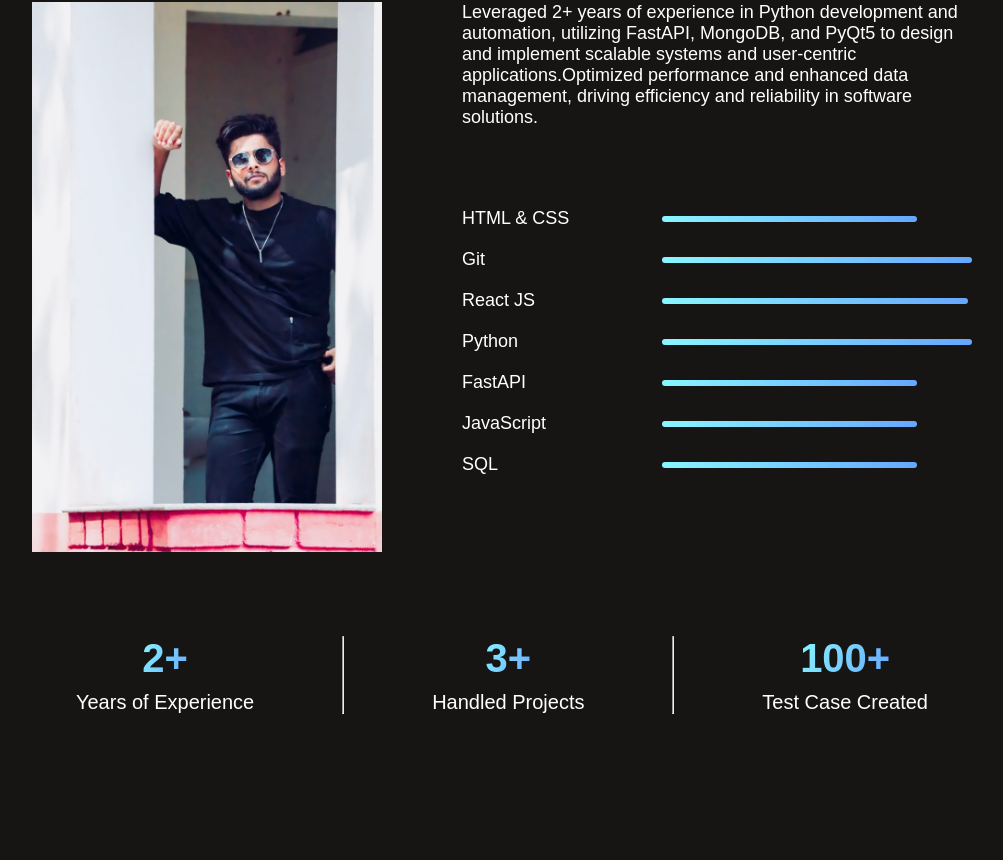
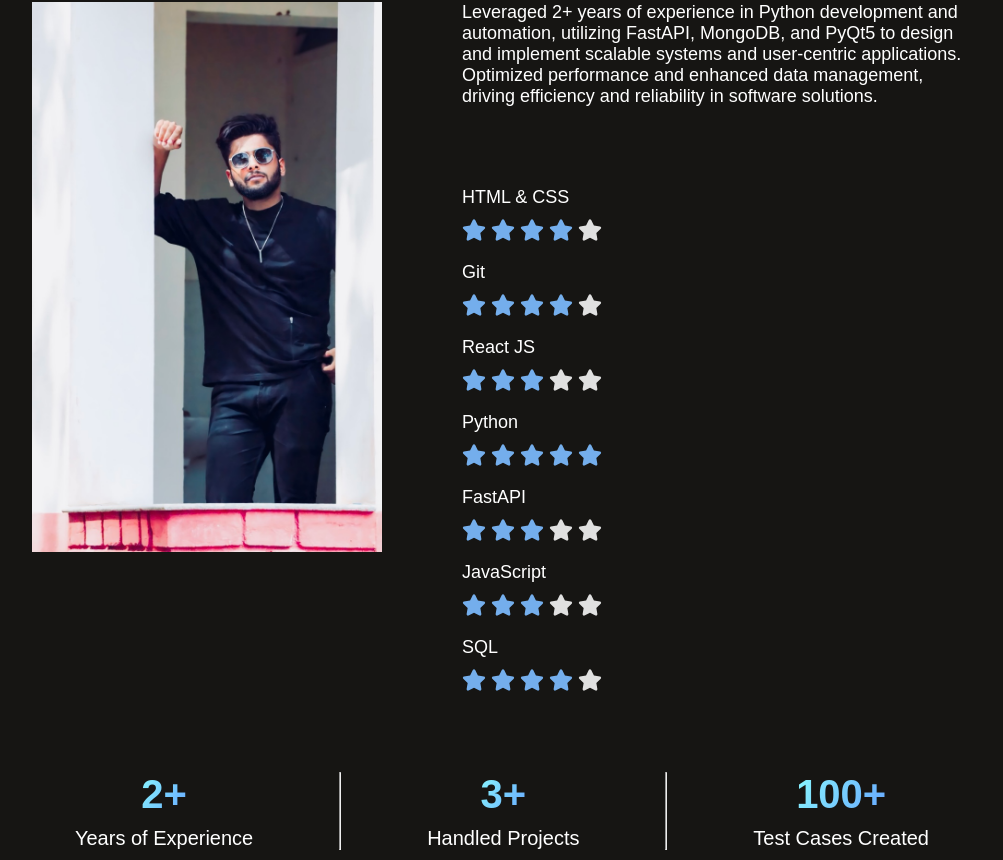
Before and after one commit to MohamedNaveed03/PersonalPortfolio, a React (Create React App) app: page / in a window 1280 px wide. Shown: the part 1040-1900 px from the top of the page, without its empty margins (138-1141 px from the left). Built offline with nearby package versions, Linux system fonts and the light colour scheme; the HTML template or start-up script is replaced by a standard one.

Commit message:
minor changed progrssion bar to star rating for skill

```diff
--- a/src/components/About/About.css
+++ b/src/components/About/About.css
@@ -1,24 +1,24 @@
-.about{
+.about {
     display: flex;
     flex-direction: column;
     align-items: center;
     justify-content: center;
     gap: 80px;
-    margin: 80px 170px ;
+    margin: 80px 170px;
 }
 
-.about-title{
-        position: relative;
+.about-title {
+    position: relative;
+    text-align: center;
+}
 
-}
-.about-title h1{
+.about-title h1 {
     padding: 0px 30px;
     font-size: 40px;
     font-weight: 600;
-
 }
 
-.about-title img{
+.about-title img {
     position: absolute;
     bottom: 0;
     right: 0;
@@ -26,25 +26,23 @@
     z-index: -1;
 }
 
-.about-sections{
+.about-sections {
     display: flex;
     gap: 80px;
 }
 
-.about-right{
+.about-right {
     display: flex;
     flex-direction: column;
     gap: 80px;
 }
 
-.about-para{
+.about-para {
     display: flex;
     flex-direction: column;
     gap: 20px;
     font-size: 18px;
-    /* font-weight: 500; */
 }
-
 
 .about-left img {
     height: 550px;
@@ -52,62 +50,59 @@
     object-fit: cover;
 }
 
-
-.about-skills{
-    display: flex;
+.about-skills {
+    display: grid;
     flex-direction: column;
     gap: 20px;
 }
 
-.about-skill{
-    display: flex;
-    gap: 50px;
-    align-items: center;
-    transition: 0.3s;
-
+.about-skill {
+    display: grid;
+    grid-template-columns: repeat(auto-fit, minmax(280px, 1fr));
+    gap: 10px;
 }
 
-.about-skills :hover{
-    transform: scale(1.05);
-    transition: 0.3s;
-}
-
-.about-skill p{
-    min-width: 150px;
+.about-skill p {
     font-size: 18px;
     font-weight: 500;
 }
 
-.about-skill hr{
-    outline: none;
-    border: none;
-    width: 50px;
-    height: 6px;
-    border-radius: 50px;
-    background: linear-gradient(120deg, #89f7fe 0%, #66a6ff 100%);
+.star-rating {
+    display: flex;
+    gap: 5px;
 }
 
-.about-achivements{
+.star-icon {
+    font-size: 24px;
+    color: #e0e0e0;
+}
+
+.star-icon.filled {
+    color: #74aeec;
+}
+
+.about-achievements {
     display: flex;
     width: 100%;
     justify-content: space-around;
     margin-bottom: 80px;
 }
 
-.about-achivement{
+.about-achievement {
     display: flex;
     flex-direction: column;
     align-items: center;
     gap: 10px;
     transition: 0.5s;
 }
-.about-achivement:hover{
+
+.about-achievement:hover {
     transform: scale(1.12);
     transition: 0.5s;
 }
-.about-achivement h1{
 
-    font-weight:700 ;
+.about-achievement h1 {
+    font-weight: 700;
     font-size: 40px;
     background: linear-gradient(120deg, #89f7fe 0%, #66a6ff 100%);
     background-clip: text;
@@ -115,7 +110,7 @@
     -webkit-text-fill-color: transparent;
 }
 
-.about-achivement p{
+.about-achievement p {
     font-size: 20px;
     font-weight: 500;
 }
--- a/src/components/About/About.jsx
+++ b/src/components/About/About.jsx
@@ -1,70 +1,120 @@
-import React from 'react'
-import './About.css'
-import theme_pattern from "../../assets/theme_pattern.svg"
-import profile_img from "../../assets/profile2.jpg"
+import React from 'react';
+import './About.css';
+import theme_pattern from "../../assets/theme_pattern.svg";
+import profile_img from "../../assets/profile2.jpg";
+import { FaStar } from 'react-icons/fa'; // Import Font Awesome stars
 
 function About() {
   return (
     <div className='about'>
       <div className='about-title'>
         <h1>About Me</h1>
-        <img src={theme_pattern} alt=''></img>
+        <img src={theme_pattern} alt='Background Pattern'></img>
       </div>
       <div className='about-sections'>
         <div className="about-left">
-            <img src={profile_img} alt="" />
+          <img src={profile_img} alt="Profile" />
         </div>
         <div className='about-right'>
           <div className='about-para'>
-            <p>Leveraged 2+ years of experience in Python development and automation, utilizing FastAPI, MongoDB, and PyQt5 to
-            design and implement scalable systems and user-centric applications.Optimized performance and enhanced data management, driving efficiency and reliability in software solutions.
+            <p>
+              Leveraged 2+ years of experience in Python development and automation, utilizing FastAPI, MongoDB, and PyQt5 to
+              design and implement scalable systems and user-centric applications. Optimized performance and enhanced data management, driving efficiency and reliability in software solutions.
             </p>
           </div>
 
           <div className='about-skills'>
             <div className='about-skill'>
-                <p>HTML & CSS</p><hr style={{width:"50%"}}></hr>
+              <p>HTML & CSS</p>
+              <div className='star-rating'>
+                <FaStar className='star-icon filled' />
+                <FaStar className='star-icon filled' />
+                <FaStar className='star-icon filled' />
+                <FaStar className='star-icon filled' />
+                <FaStar className='star-icon' />
+              </div>
             </div>
             <div className='about-skill'>
-                <p>Git</p><hr style={{width:"70%"}}></hr>
+              <p>Git</p>
+              <div className='star-rating'>
+                <FaStar className='star-icon filled' />
+                <FaStar className='star-icon filled' />
+                <FaStar className='star-icon filled' />
+                <FaStar className='star-icon filled' />
+                <FaStar className='star-icon' />
+              </div>
             </div>
             <div className='about-skill'>
-                <p>React JS</p><hr style={{width:"60%"}}></hr>
+              <p>React JS</p>
+              <div className='star-rating'>
+                <FaStar className='star-icon filled' />
+                <FaStar className='star-icon filled' />
+                <FaStar className='star-icon filled' />
+                <FaStar className='star-icon' />
+                <FaStar className='star-icon' />
+              </div>
             </div>
             <div className='about-skill'>
-                <p>Python</p><hr style={{width:"70%"}}></hr>
+              <p>Python</p>
+              <div className='star-rating'>
+                <FaStar className='star-icon filled' />
+                <FaStar className='star-icon filled' />
+                <FaStar className='star-icon filled' />
+                <FaStar className='star-icon filled' />
+                <FaStar className='star-icon filled' />
+              </div>
             </div>
             <div className='about-skill'>
-                <p>FastAPI</p><hr style={{width:"50%"}}></hr>
+              <p>FastAPI</p>
+              <div className='star-rating'>
+                <FaStar className='star-icon filled' />
+                <FaStar className='star-icon filled' />
+                <FaStar className='star-icon filled' />
+                <FaStar className='star-icon' />
+                <FaStar className='star-icon' />
+              </div>
             </div>
             <div className='about-skill'>
-                <p>JavaScript</p><hr style={{width:"50%"}}></hr>
+              <p>JavaScript</p>
+              <div className='star-rating'>
+                <FaStar className='star-icon filled' />
+                <FaStar className='star-icon filled' />
+                <FaStar className='star-icon filled' />
+                <FaStar className='star-icon' />
+                <FaStar className='star-icon' />
+              </div>
             </div>
             <div className='about-skill'>
-                <p>SQL</p><hr style={{width:"50%"}}></hr>
+              <p>SQL</p>
+              <div className='star-rating'>
+                <FaStar className='star-icon filled' />
+                <FaStar className='star-icon filled' />
+                <FaStar className='star-icon filled' />
+                <FaStar className='star-icon filled' />
+                <FaStar className='star-icon' />
               </div>
             </div>
-
           </div>
         </div>
-     <div className='about-achivements'>
-        <div className='about-achivement'>
+      </div>
+      <div className='about-achievements'>
+        <div className='about-achievement'>
           <h1>2+</h1>
-            <p> Years of Experience</p>
+          <p>Years of Experience</p>
         </div>
-        <hr></hr>
-        <div className='about-achivement'>
+        <hr />
+        <div className='about-achievement'>
           <h1>3+</h1>
           <p>Handled Projects</p>
         </div>
-        <hr></hr>
-        <div className='about-achivement'>
+        <hr />
+        <div className='about-achievement'>
           <h1>100+</h1>
-            <p>Test Case Created</p>
+          <p>Test Cases Created</p>
         </div>
       </div>
     </div>
-  )
+  );
 }
 
-export default About
+export default About;
```
Lines whose indentation alone changed are shown as unchanged.
